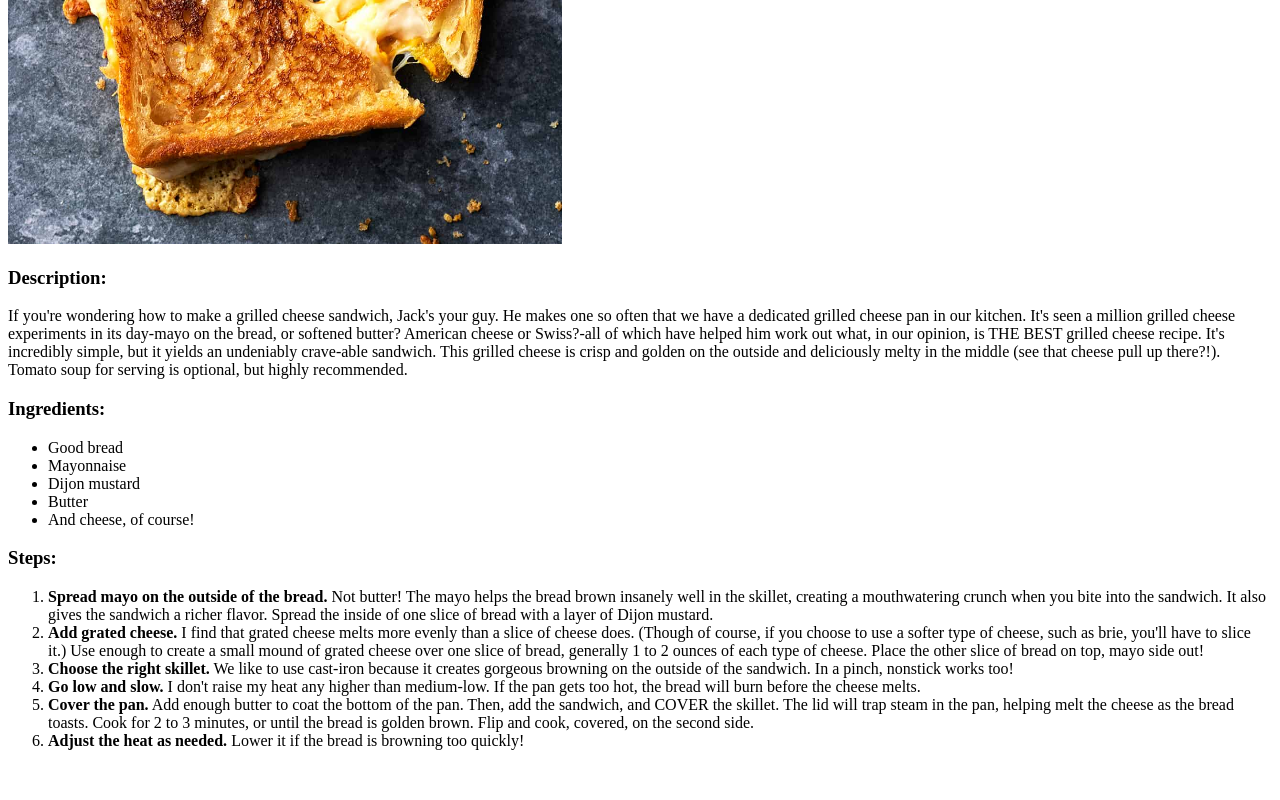
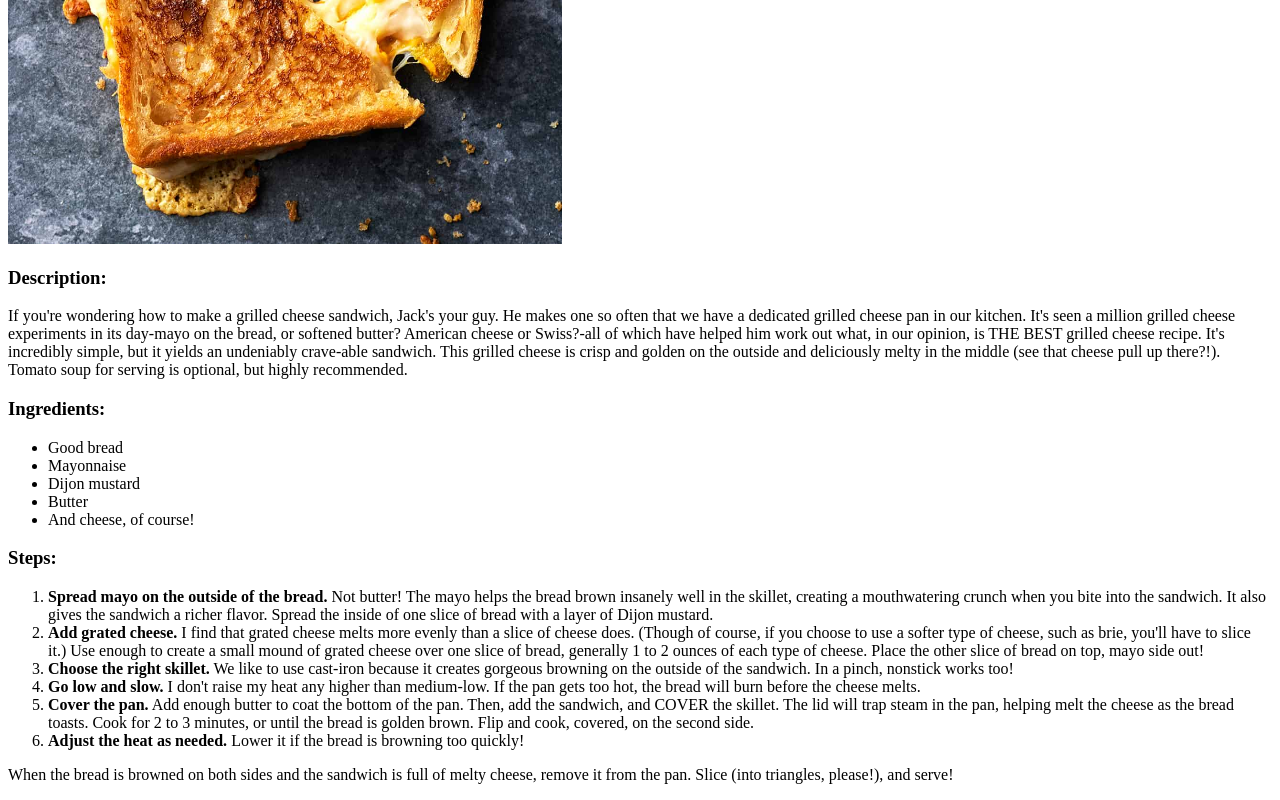
Before and after one commit to ricky6227/odin-recipes, a plain HTML site: page recipes/grilled_cheese.html in a window 1280 px wide. Shown: the part 416-1216 px from the top of the page. Before the commit the page ends 1182 px from the top, so only its background shows below. Drawn offline with Linux system fonts and the light colour scheme.

Commit message:
added missing serving instructions to grilled cheese

```diff
--- a/recipes/grilled_cheese.html
+++ b/recipes/grilled_cheese.html
@@ -71,5 +71,9 @@
                 quickly!
             </li>
         </ol>
+        <p>
+            When the bread is browned on both sides and the sandwich is full of melty cheese, remove it
+            from the pan. Slice (into triangles, please!), and serve!
+        </p>
     </body>
 </html>
```
